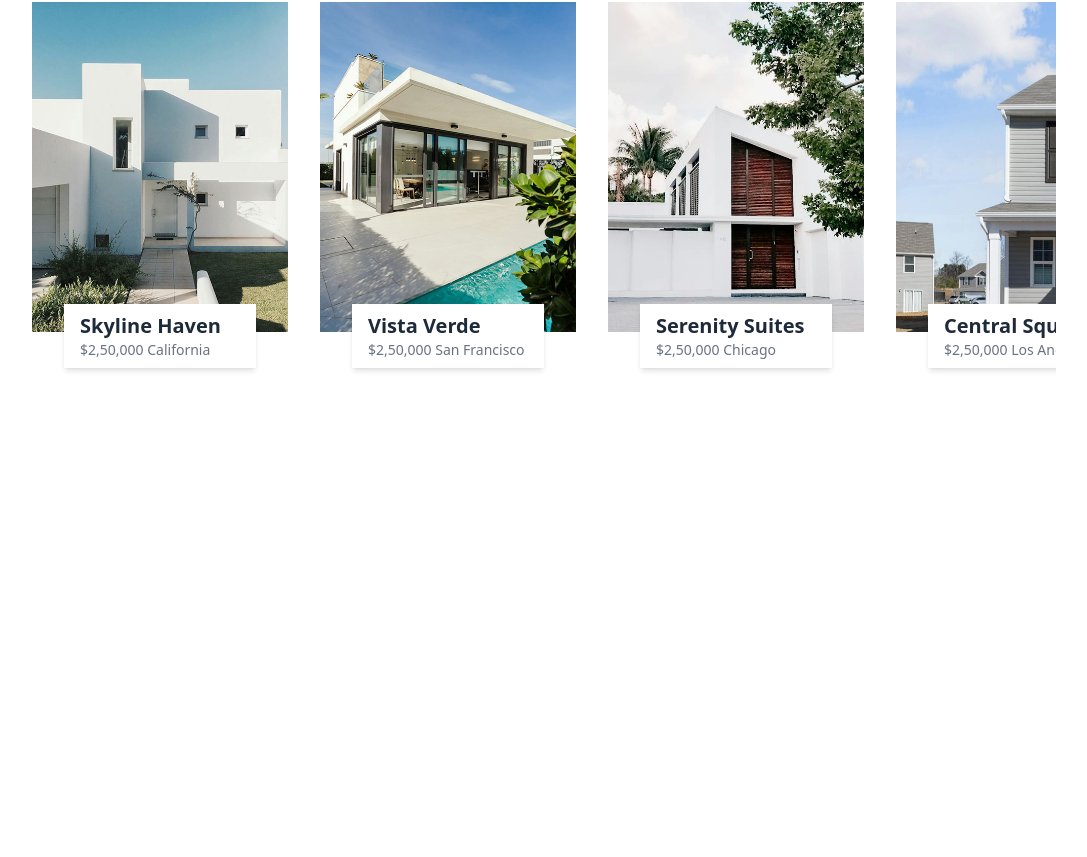
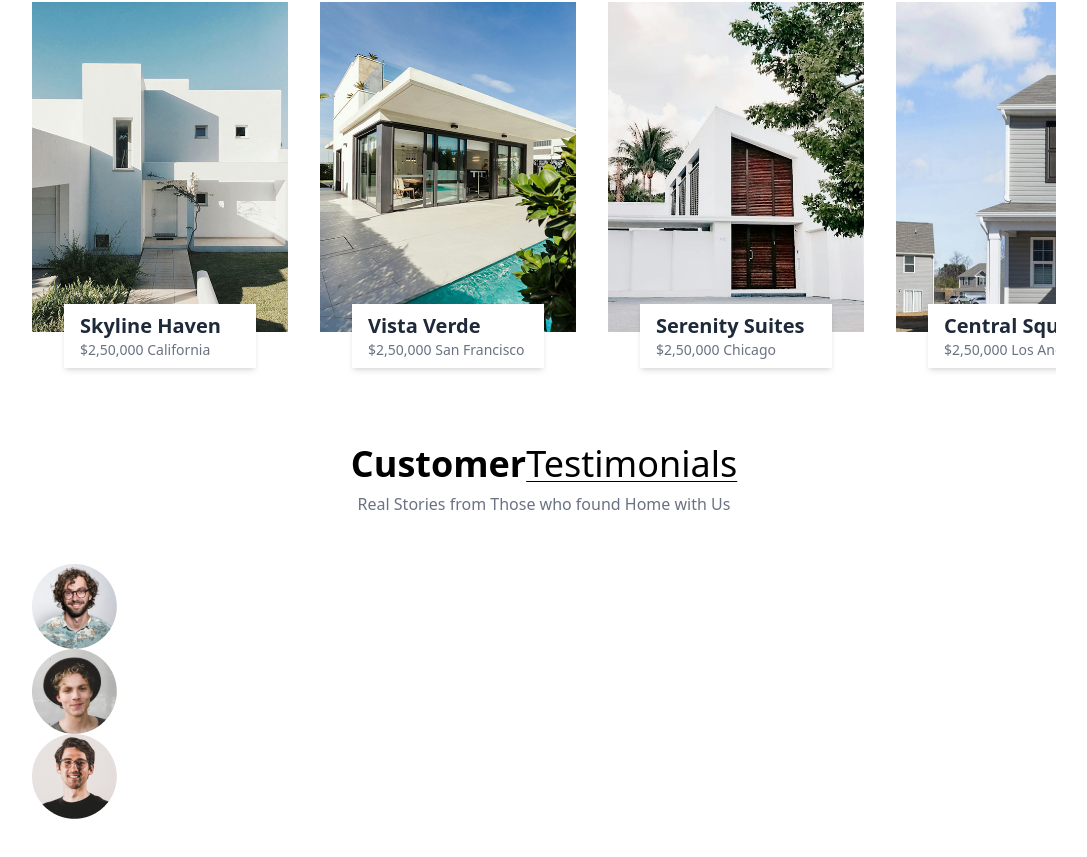
Before and after one commit to Olivier-hash/Real-Estate, a React (Vite) app: page / in a window 1280 px wide. Shown: the part 1896-2753 px from the top of the page, without its empty margins (96-1183 px from the left). Before the commit the page ends 2300 px from the top, so only its background shows below. Built offline with nearby package versions, Linux system fonts and the light colour scheme.

Commit message:
Testimonial section added

```diff
--- a/src/App.jsx
+++ b/src/App.jsx
@@ -2,6 +2,7 @@
 import Header from './components/Header'
 import About from './components/About'
 import Projects from './components/Projects'
+import Testimonials from './components/Testimonials'
 
 function App() {
   return (
@@ -9,6 +10,7 @@
      <Header/>
      <About/>
      <Projects/>
+     <Testimonials/>
     </div>
   )
 }
--- a/src/components/Projects.jsx
+++ b/src/components/Projects.jsx
@@ -22,6 +22,8 @@
      //Event listener to update cardsToshow on window resize
 
      window.addEventListener('resize', updateCardsToShow);
+
+     // Cleanup function to remove the event Listener
      return() =>{
       window.removeEventListener('resize', updateCardsToShow)
      }
--- /dev/null
+++ b/src/components/Testimonials.jsx
@@ -0,0 +1,24 @@
+import React from 'react'
+import { testimonialsData } from '../assets/assets'
+function Testimonials() {
+  return (
+    <div className='container mx-auto py-10 lg:px-32 w-full overflow-hidden' id='Testimonials'>
+       <h1 className='text-2xl sm:text-4xl font-bold mb-2 text-center'>Customer
+         <span className='underline underline-offset-4 decoration-1 under font-light'>Testimonials</span>
+        </h1>
+       <p className='text-center text-gray-500 mb-12 mx-w-80 mx-auto'>
+        Real Stories from Those who found Home with Us</p>
+
+             {/* Testimonial Data */}
+        <div className=''>
+            {testimonialsData.map((testimonial, index) => (
+                <div key={index}>
+                    <img src={testimonial.image} alt="" />
+                </div>
+            ))}
+        </div>
+    </div>
+  )
+}
+
+export default Testimonials
```
